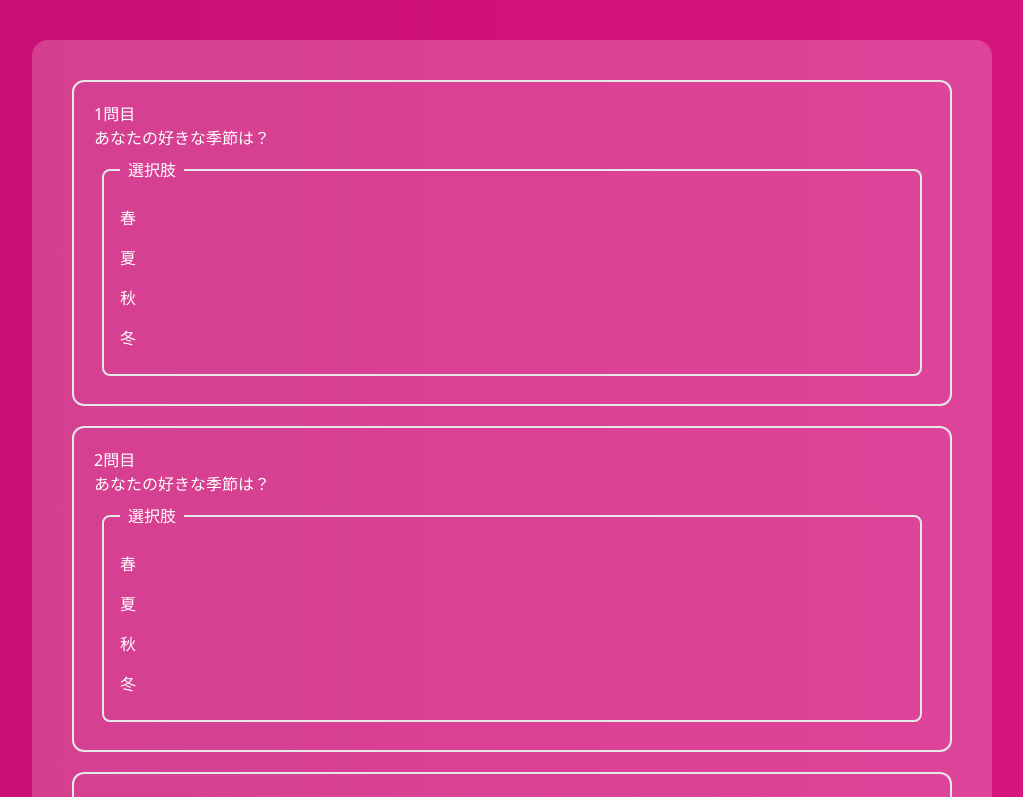
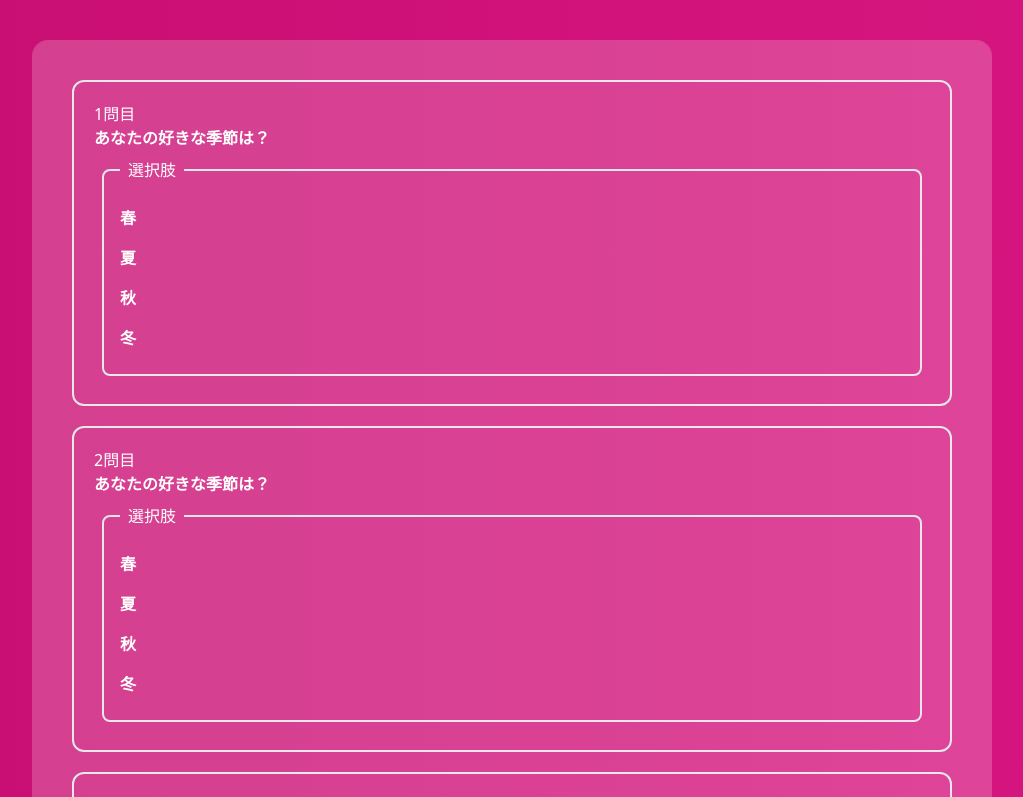
Before and after one commit to kawaneao1996/CITRINE_MATCH, a React (Vite) app: page / in a window 1280 px wide. Shown: the top 797 px of the page, without its empty margins (128-1151 px from the left). Built offline with nearby package versions, Linux system fonts and the light colour scheme.

Commit message:
軽微な修正

```diff
--- a/src/elements/QuizCard.tsx
+++ b/src/elements/QuizCard.tsx
@@ -12,7 +12,7 @@ function QuizCard(props: Props) {
         <div className="bg-opaity-10  border-2 rounded-xl m-5 p-5">
             <section className="bg-opacity-0 text-white">
                 <h2>{props.index + 1}問目</h2>
-                <p>{props.quizItem.question}</p>
+                <p className="font-bold">{props.quizItem.question}</p>
                 <fieldset className="border-2 rounded-lg m-2 p-4 ">
                     <legend className="px-2">選択肢</legend>
                     {props.quizItem.choices.map((choice, index) => (
@@ -40,6 +40,7 @@ function QuizCard(props: Props) {
                                 peer-checked:bg-secondary-300
                                 peer-checked:text-primary-600
                                 peer-checked:motion-safe:animate-bounce
+                                font-bold
                                 "
                             >
                                 {choice.sentence}
--- a/src/organisms/QuizCardsOrganism.tsx
+++ b/src/organisms/QuizCardsOrganism.tsx
@@ -43,7 +43,7 @@ function QuizCardsOrganism() {
                         p-2
                         text-white
                         hover:text-primary-600
-                        hover:bg-secondary-300
+                        hover:bg-white
                         border-2
                         rounded-lg
                     "
```
